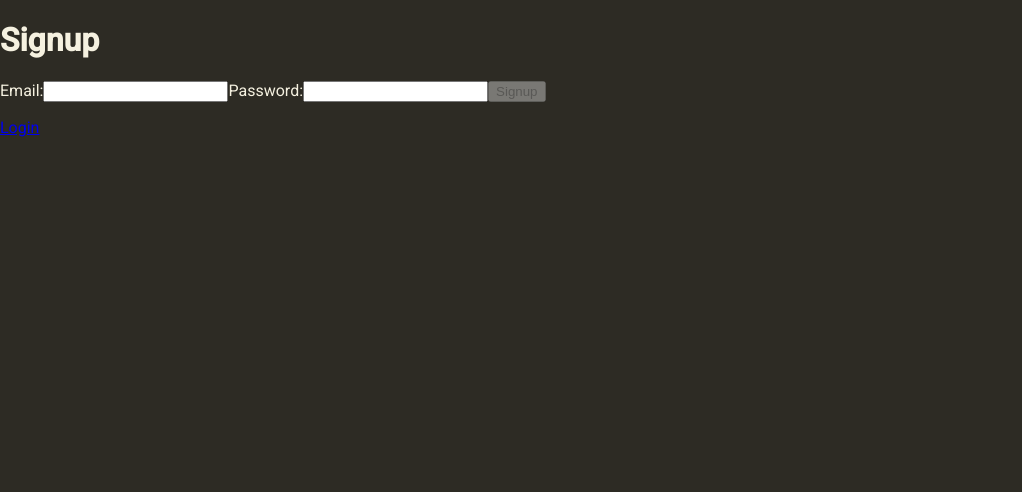
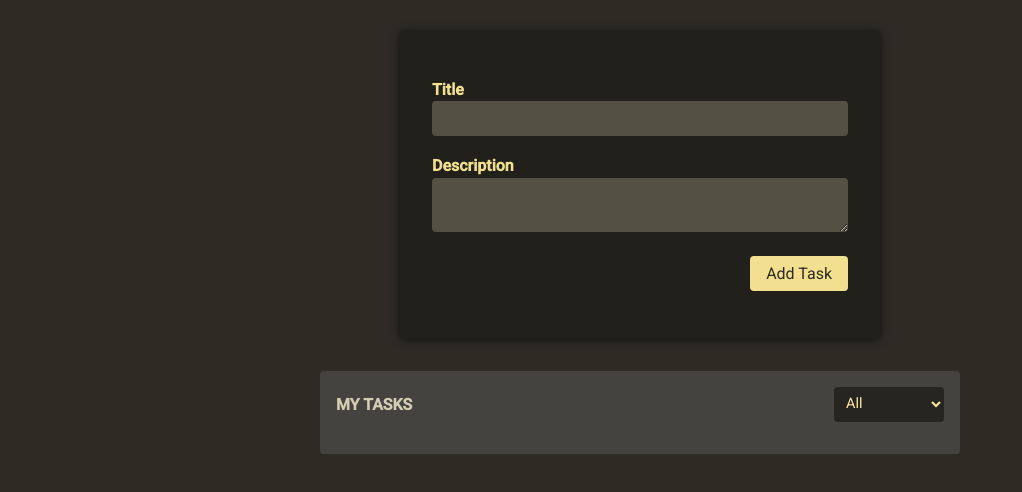
Before and after one commit to albindavidc/task-manager-angular-v3, an Angular app: page /home in a window 1280 px wide. Before the commit this address led to /#/signup. Shown: the top 492 px of the page, without its empty margins (0-1022 px from the left). Built offline with nearby package versions, Linux system fonts and the light colour scheme.

Commit message:
commanded hashlocationstrategy

```diff
--- a/src/app/tasks/tasks-list/task-item/task-item.component.css
+++ b/src/app/tasks/tasks-list/task-item/task-item.component.css
@@ -80,7 +80,7 @@
   font: inherit;
   padding: .5rem;
   border: none;
-  background-color: #42380b;
+  background-color: #3a3a3a;
   color: #fefefe;
   border-radius: 0.25rem;
   font-size: 0.75rem;
@@ -102,3 +102,23 @@
 button:active {
   color: #f8d63c;
 }
+
+
+label {
+  display: block;
+  margin-bottom: 0.15rem;
+  font-weight: bold;
+  color: #f2e090;
+}
+
+input,
+textarea {
+  font: inherit;
+  width: 100%;
+  padding: 0.5rem;
+  margin-bottom: 0.25rem;
+  border: none;
+  background-color: #545144;
+  color: #fdf8df;
+  border-radius: 0.25rem;
+}
--- a/src/app/tasks/tasks-list/task-item/task-item.component.html
+++ b/src/app/tasks/tasks-list/task-item/task-item.component.html
@@ -47,8 +47,9 @@
 
   <ng-template #formEdit>
     <form #editForm="ngForm" (ngSubmit)="editTheForm()">
-      <p>
-        <label for="editTask">Title</label>
+      <div style="display: flex; align-items: baseline;">
+        <p style="padding-right: 10px;">
+          <label for="editTask">Title:</label>
           <input
             type="text"
             id="editText"
@@ -67,6 +68,8 @@
           >
           </textarea>
         </p>
+
+      </div>
       <button class="editButtons" type="submit" [disabled]="editForm.invalid">
         Save
       </button>
--- a/src/main.ts
+++ b/src/main.ts
@@ -12,7 +12,7 @@
   providers: [
     provideRouter(routes),
     AuthService,
-    { provide: LocationStrategy, useClass: HashLocationStrategy },
+    // { provide: LocationStrategy, useClass: HashLocationStrategy },
     provideAnimationsAsync(),
   ],
 }).catch((err) => console.error(err));
```
Lines whose indentation alone changed are shown as unchanged.
